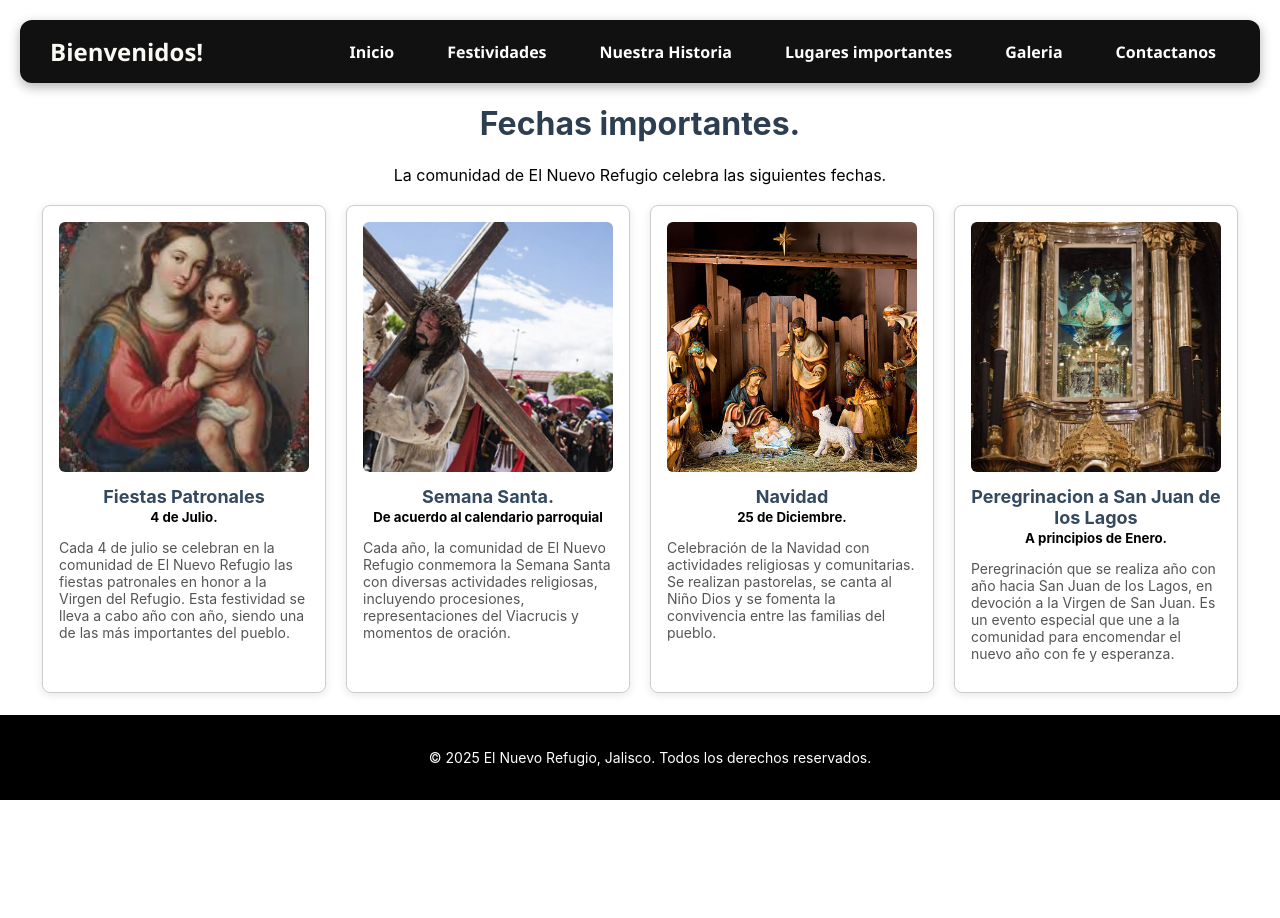
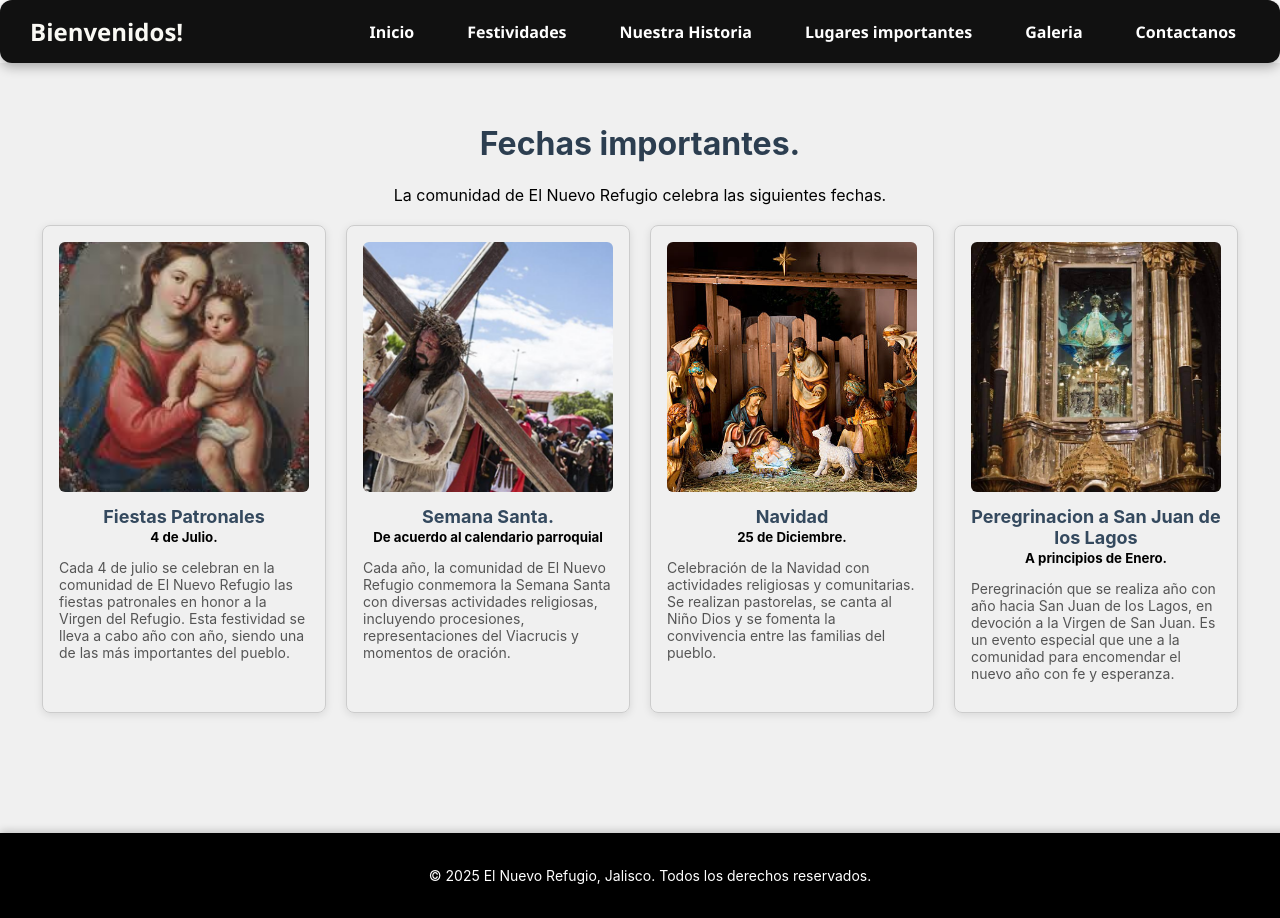
Before and after one commit to Alexav3/refugio, a React (Create React App) app: page /eventos in a window 1280 px wide. Before the commit the page ends 800 px from the top, so only its background shows below. Built offline with nearby package versions, Linux system fonts and the light colour scheme.

Commit message:
fixed_all_footers&nav

```diff
--- a/src/App.css
+++ b/src/App.css
@@ -1,7 +1,26 @@
+html,
+body,
+#root {
+  height: 100%;
+  margin: 0;
+  padding: 0;
+}
+
+.page-wrapper {
+  display: flex;
+  flex-direction: column;
+  min-height: 100vh;
+}
+
+main {
+  flex: 1;
+}
+
 .app-container {
   text-align: center;
   padding: 20px;
   background-color: #f0f0f0;
+  min-height: 300px;
 }
 
 h1 {
--- a/src/App.js
+++ b/src/App.js
@@ -7,10 +7,16 @@ import Historia from "./Historia";
 import Contacto from "./Contacto";
 import Lugares from "./Lugares";
 import Galeria from "./Galeria";
+import Navbar from "./Navbar";
+import Footer from "./footer";
+import "./App.css"; // Make sure this includes the layout styles
 
 function App() {
   return (
     <Router>
+      <div className="page-wrapper">
+        <Navbar />
+        <main className="app-container">
           <Routes>
             <Route path="/" element={<Home />} />
             <Route path="/eventos" element={<Eventos />} />
@@ -19,6 +25,9 @@ function App() {
             <Route path="/lugares" element={<Lugares />} />
             <Route path="/galeria" element={<Galeria />} />
           </Routes>
+        </main>
+        <Footer />
+      </div>
     </Router>
   );
 }
--- a/src/Contacto.js
+++ b/src/Contacto.js
@@ -6,10 +6,8 @@ import Footer from "./footer";
 export default function Contacto() {
   return (
     <div>
-      <Navbar />
       <h1>Contactanos</h1>
       <p>En esta pagina formas de contacto con la administracion</p>
-      <Footer />
     </div>
   );
 }
--- a/src/Eventos.js
+++ b/src/Eventos.js
@@ -11,7 +11,6 @@ import sanJuan from "./images/sanJuan.jpg";
 export default function Eventos() {
   return (
     <div className="event-page">
-      <Navbar />
       <h1>Fechas importantes.</h1>
       <p>La comunidad de El Nuevo Refugio celebra las siguientes fechas.</p>
       <div className="event-grid">
@@ -59,7 +58,6 @@ export default function Eventos() {
         </div>
         {/* Puedes agregar más tarjetas aquí */}
       </div>
-      <Footer />
     </div>
   );
 }
--- a/src/Galeria.js
+++ b/src/Galeria.js
@@ -6,13 +6,11 @@ import Footer from "./footer";
 export default function Galeria() {
   return (
     <div>
-      <Navbar />
       <h1>Galeria de fotos</h1>
       <p>
         En esta pagina incluiremos una galeria de fotos o media relacionado al
         nuevo refugio
       </p>
-      <Footer />
     </div>
   );
 }
--- a/src/Historia.js
+++ b/src/Historia.js
@@ -6,10 +6,8 @@ import Footer from "./footer";
 export default function Historia() {
   return (
     <div>
-      <Navbar />
       <h1>Historia del rancho</h1>
       <p>En esta pagina incluiremos nuestra historia</p>
-      <Footer />
     </div>
   );
 }
--- a/src/Home.js
+++ b/src/Home.js
@@ -6,9 +6,7 @@ import Footer from "./footer";
 function App() {
   return (
     <div className="app-container">
-      <Navbar />
       <h1>El Nuevo Refugio, Jalisco, México.</h1>
-      <Footer />
     </div>
   );
 }
--- a/src/Lugares.js
+++ b/src/Lugares.js
@@ -6,12 +6,10 @@ import Footer from "./footer";
 export default function Lugares() {
   return (
     <div>
-      <Navbar />
       <h1>Lugares Importantes</h1>
       <p>
         En esta pagina incluiremos los lugares importantes para la comunidad
       </p>
-      <Footer />
     </div>
   );
 }
--- a/src/footer.css
+++ b/src/footer.css
@@ -1,13 +1,11 @@
-/* src/Footer.css */
+/* src/footer.css */
 .footer {
   background-color: black;
   color: white;
   text-align: center;
   padding: 20px 10px;
   font-size: 14px;
-  position: fixed;
-  bottom: 0;
   width: 100%;
-  left: 0;
-  z-index: 1000;
+  margin-top: auto;
+  box-shadow: 0 -2px 8px rgba(0, 0, 0, 0.2);
 }
```
Lines whose indentation alone changed are shown as unchanged.
